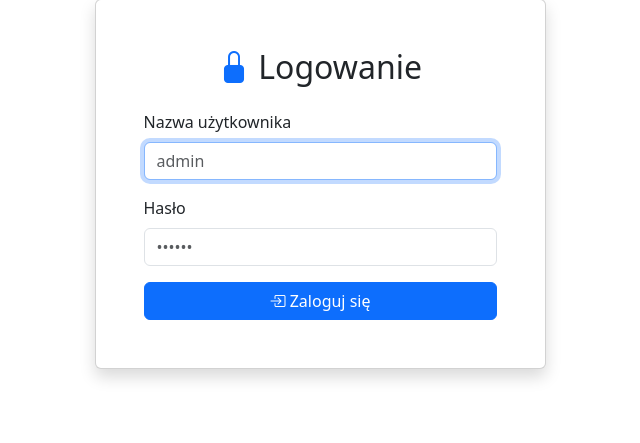
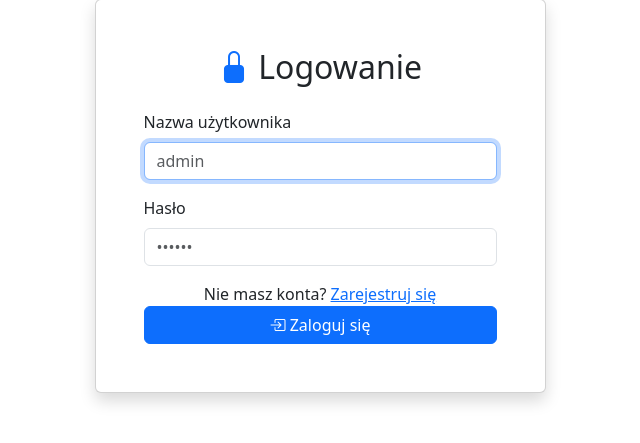
Before and after one commit to pwkkp01/crm-system, a Flask app: page /login in a window 1280 px wide. Shown: the part 49-492 px from the top of the page, without its empty margins (320-960 px from the left). Run offline with Flask 3, Linux system fonts and the light colour scheme.

Commit message:
Update login.html

```diff
--- a/templates/login.html
+++ b/templates/login.html
@@ -17,6 +17,9 @@
                         <label class="form-label">Hasło</label>
                         <input type="password" name="password" class="form-control" placeholder="••••••" required>
                     </div>
+                                    <p class="text-center mb-0">
+                                        Nie masz konta? <a href="{{ url_for('register') }}">Zarejestruj się</a>
+                                      </p>
                     <button type="submit" class="btn btn-primary w-100">
                         <i class="bi bi-box-arrow-in-right"></i> Zaloguj się
                     </button>
```
